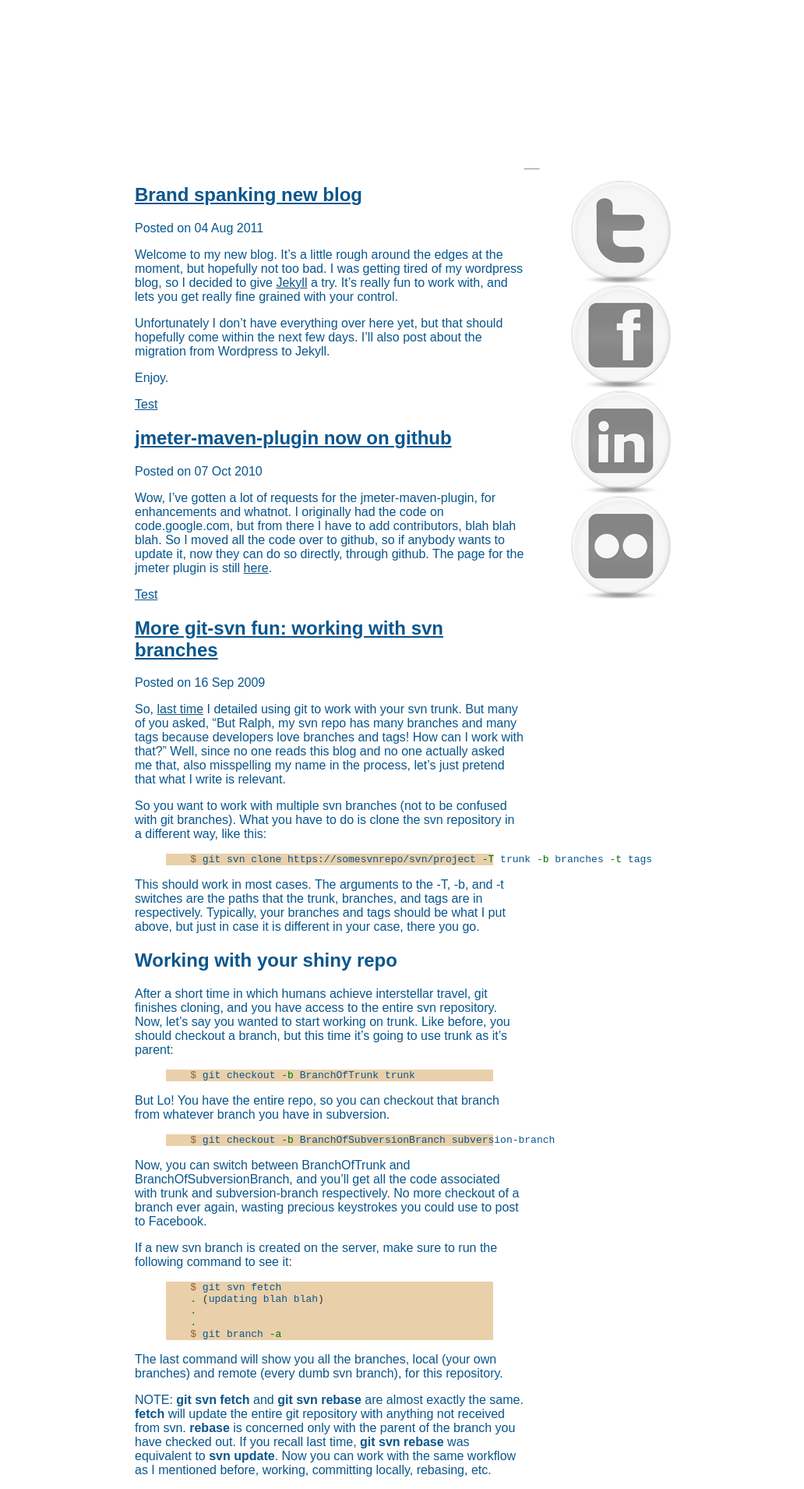
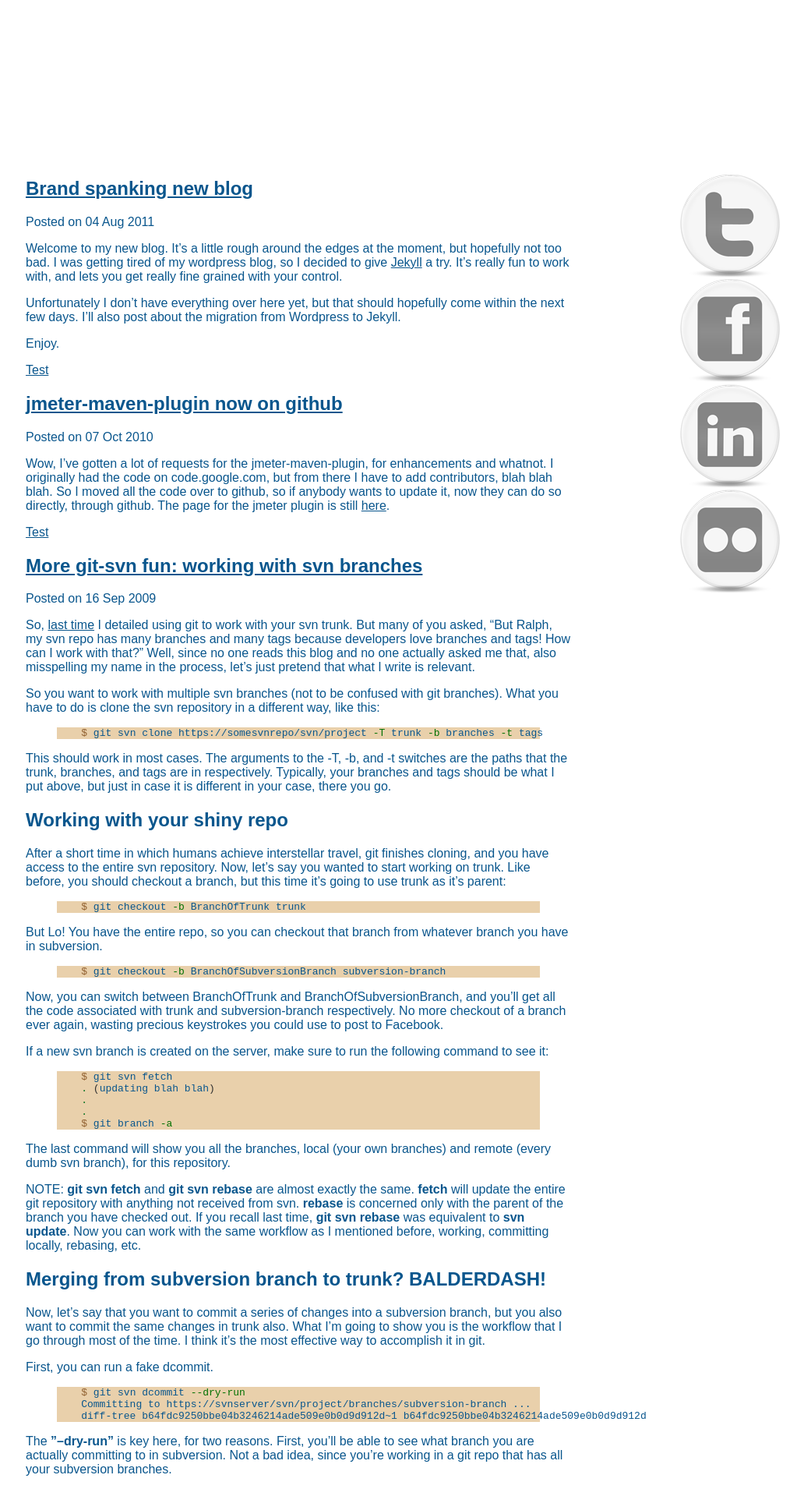
Before and after one commit to Ronnie76er/ronalleva, a Jekyll site: the page built from index.html, in a window 1280 px wide. Shown: the top 1910 px of the page at 78% size, without its empty margins (107-1139 px from the left). Built offline with Jekyll 4.4.1, drawn with Linux system fonts in a browser that asks for light colours; some web fonts are replaced; Markdown is read by kramdown in place of the engine named in the settings; comment, search, counter and statistics services are not loaded.

Commit message:
Fix some of the problems with the layout in IE

```diff
--- a/_layouts/main.html
+++ b/_layouts/main.html
@@ -48,7 +48,6 @@ blog-title: THIS IS A BLOG
 
             <div id="container">
                 {{content}}
-                <hr/>
             </div>
         </div>
     </body>
--- a/css/styles.css
+++ b/css/styles.css
@@ -5,7 +5,7 @@
 
 .posts{
 	float: left;
-	width: 500px;
+	width: 700px;
 }
 
 .posttitle {
@@ -77,11 +77,16 @@
 #container{
 	margin-left: auto;
 	margin-right: auto;
-	width: 720px;
+	width: 1000px;
+	height: auto;
 }
 
 .menuitems ul{
 	list-style-type: none;
+}
+
+.menuitems img{
+	border: 0;
 }
 
 .menuitems li{
```
